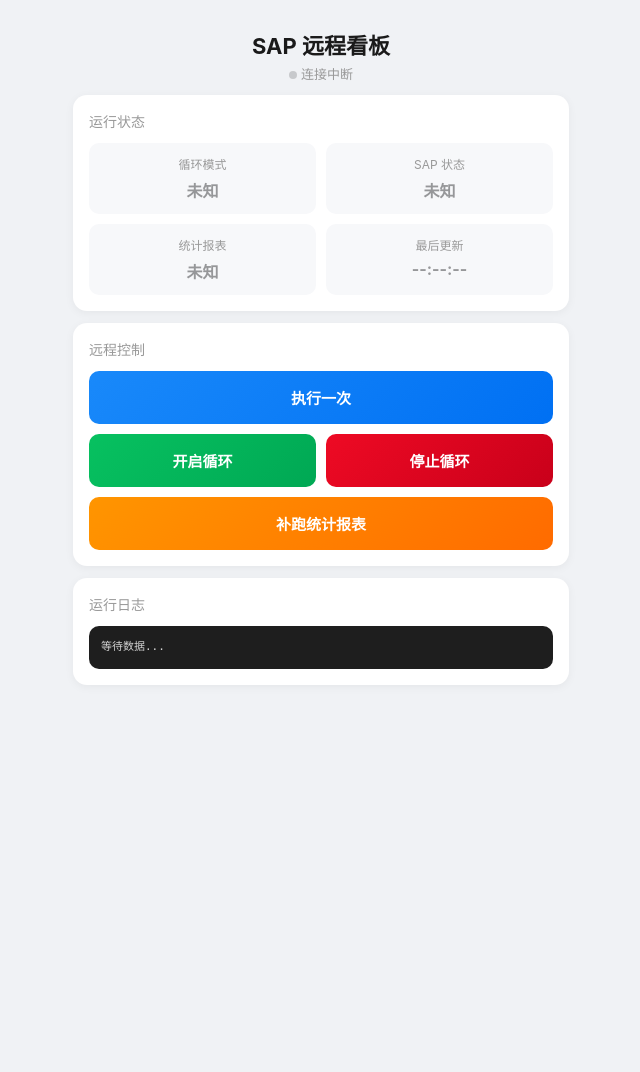
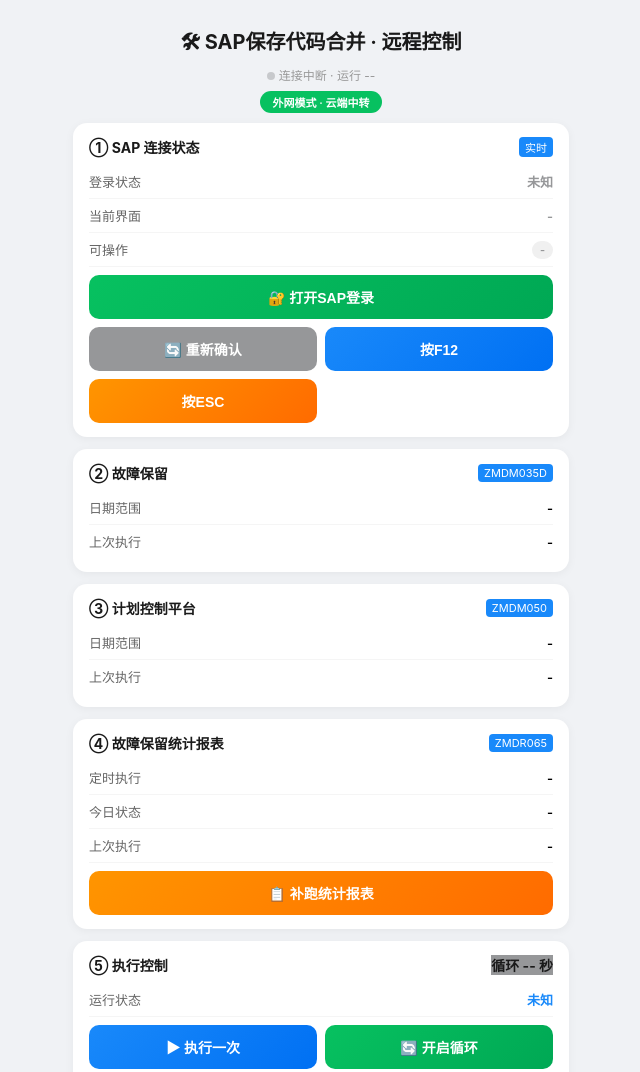
Before and after one commit to zzJohnz/sap-remote-panel, a plain HTML site: page index.html in a window 1280 px wide. Shown: the top 1072 px of the page, without its empty margins (319-959 px from the left). Before the commit the page ends 800 px from the top, so only its background shows below. Drawn offline with nearby package versions, Linux system fonts and the light colour scheme; no server answers.

Commit message:
update remote panel to unified v2 UI

```diff
--- a/index.html
+++ b/index.html
@@ -3,85 +3,110 @@
 <head>
 <meta charset="UTF-8">
 <meta name="viewport" content="width=device-width, initial-scale=1.0, maximum-scale=1.0, user-scalable=no">
-<title>SAP远程看板</title>
+<title>SAP保存代码合并 - 远程控制</title>
 <style>
 *{margin:0;padding:0;box-sizing:border-box;-webkit-tap-highlight-color:transparent}
-body{font-family:-apple-system,BlinkMacSystemFont,"Segoe UI",Roboto,Arial,sans-serif;background:#f0f2f5;min-height:100vh;padding:12px;max-width:520px;margin:0 auto}
-.header{text-align:center;padding:16px 0 12px}
-.header h1{font-size:22px;color:#1a1a1a;font-weight:700}
-.header .sub{font-size:13px;color:#999;margin-top:4px}
-.card{background:#fff;border-radius:14px;padding:16px;margin-bottom:12px;box-shadow:0 2px 10px rgba(0,0,0,0.05)}
-.card-title{font-size:14px;color:#999;margin-bottom:12px;font-weight:500}
-.status-grid{display:grid;grid-template-columns:1fr 1fr;gap:10px}
-.status-item{background:#f7f8fa;border-radius:10px;padding:12px;text-align:center}
-.status-item .label{font-size:12px;color:#999;margin-bottom:6px}
-.status-item .value{font-size:16px;font-weight:700}
-.value.green{color:#07c160}
-.value.orange{color:#ff9500}
-.value.red{color:#ee0a24}
-.value.blue{color:#1989fa}
-.value.gray{color:#969799}
-.btn-grid{display:grid;grid-template-columns:1fr 1fr;gap:10px}
-.btn{padding:16px 12px;border:none;border-radius:10px;font-size:15px;font-weight:600;color:#fff;cursor:pointer;transition:all 0.15s}
+body{font-family:-apple-system,BlinkMacSystemFont,"Segoe UI",Roboto,"Microsoft YaHei",sans-serif;background:#f0f2f5;min-height:100vh;padding:12px;max-width:520px;margin:0 auto}
+.topbar{text-align:center;padding:14px 0 10px}
+h1{font-size:20px;color:#1a1a1a;font-weight:700}
+.sub{font-size:12px;color:#999;margin-top:4px;margin-bottom:8px}
+.mode-badge{display:inline-block;background:#07c160;color:#fff;font-size:11px;font-weight:600;padding:3px 12px;border-radius:12px}
+.card{background:#fff;border-radius:14px;padding:14px 16px;margin-bottom:12px;box-shadow:0 2px 10px rgba(0,0,0,0.05)}
+.card-title{font-size:14px;font-weight:700;color:#1a1a1a;margin-bottom:8px;display:flex;justify-content:space-between;align-items:center}
+.card-title .tag{font-size:11px;color:#fff;background:#1989fa;border-radius:4px;padding:2px 6px;font-weight:400}
+.card-title .tag-gray{background:#969799}
+.status-row{display:flex;justify-content:space-between;align-items:center;padding:7px 0;border-bottom:1px solid #f5f5f5}
+.status-row:last-child{border-bottom:none}
+.label{color:#666;font-size:13px}
+.value{font-weight:600;font-size:13px}
+.value.green{color:#07c160}.value.orange{color:#ff9500}.value.red{color:#ee0a24}.value.blue{color:#1989fa}.value.gray{color:#969799}
+.badge{display:inline-block;padding:2px 8px;border-radius:10px;font-size:11px;font-weight:600}
+.badge-green{background:#e8f8ef;color:#07c160}.badge-orange{background:#fff4e6;color:#ff9500}.badge-red{background:#fee;color:#ee0a24}.badge-gray{background:#f0f0f0;color:#969799}
+.btn-grid{display:grid;grid-template-columns:1fr 1fr;gap:8px;margin-top:8px}
+.btn{padding:12px 0;border:none;border-radius:10px;font-size:14px;font-weight:600;color:#fff;cursor:pointer;transition:all 0.15s;text-align:center}
 .btn:active{transform:scale(0.96);opacity:0.8}
 .btn:disabled{opacity:0.5;cursor:not-allowed}
 .btn-blue{background:linear-gradient(135deg,#1989fa,#0070f3)}
 .btn-green{background:linear-gradient(135deg,#07c160,#00a854)}
 .btn-red{background:linear-gradient(135deg,#ee0a24,#c9001a)}
 .btn-orange{background:linear-gradient(135deg,#ff9500,#ff6b00)}
+.btn-gray{background:#969799}
 .btn-full{grid-column:1/-1}
-.log-box{background:#1e1e1e;color:#d4d4d4;border-radius:10px;padding:12px;font-family:Consolas,Monaco,monospace;font-size:11px;line-height:1.7;max-height:280px;overflow-y:auto;white-space:pre-wrap;word-break:break-all}
+.log-box{background:#1e1e1e;color:#d4d4d4;border-radius:10px;padding:10px;font-family:Consolas,Monaco,monospace;font-size:11px;line-height:1.7;max-height:260px;overflow-y:auto;white-space:pre-wrap;word-break:break-all}
 .log-box .err{color:#f48771}
 .log-box .ok{color:#73c991}
 .dot{display:inline-block;width:8px;height:8px;border-radius:50%;margin-right:4px;animation:pulse 1.5s infinite}
 .dot.online{background:#07c160}
 .dot.offline{background:#969799}
 @keyframes pulse{0%,100%{opacity:1}50%{opacity:0.4}}
+.footer{text-align:center;color:#999;font-size:11px;margin-top:10px;padding-bottom:10px}
 </style>
 </head>
 <body>
 
-<div class="header">
-  <h1>SAP 远程看板</h1>
-  <div class="sub"><span class="dot offline" id="connDot"></span><span id="connText">连接中...</span></div>
+<div class="topbar">
+  <h1>🛠 SAP保存代码合并 · 远程控制</h1>
+  <div class="sub"><span class="dot offline" id="connDot"></span><span id="connText">连接中...</span> · 运行 <span id="appTime">--</span></div>
+  <div class="mode-badge">外网模式 · 云端中转</div>
 </div>
 
+<!-- ① SAP 连接状态 -->
 <div class="card">
-  <div class="card-title">运行状态</div>
-  <div class="status-grid">
-    <div class="status-item">
-      <div class="label">循环模式</div>
-      <div class="value gray" id="loopStatus">未知</div>
-    </div>
-    <div class="status-item">
-      <div class="label">SAP 状态</div>
-      <div class="value gray" id="sapStatus">未知</div>
-    </div>
-    <div class="status-item">
-      <div class="label">统计报表</div>
-      <div class="value gray" id="statsStatus">未知</div>
-    </div>
-    <div class="status-item">
-      <div class="label">最后更新</div>
-      <div class="value gray" id="lastUpdate">--:--:--</div>
-    </div>
+  <div class="card-title">① SAP 连接状态 <span class="tag">实时</span></div>
+  <div class="status-row"><span class="label">登录状态</span><span class="value gray" id="loginStatus">未知</span></div>
+  <div class="status-row"><span class="label">当前界面</span><span class="value gray" id="currentSap">-</span></div>
+  <div class="status-row"><span class="label">可操作</span><span class="badge badge-gray" id="canOperate">-</span></div>
+  <div class="btn-grid">
+    <button class="btn btn-green btn-full" onclick="sendCommand('login')">🔐 打开SAP登录</button>
+    <button class="btn btn-gray" onclick="sendCommand('recheck')">🔄 重新确认</button>
+    <button class="btn btn-blue" onclick="sendCommand('f12')">按F12</button>
+    <button class="btn btn-orange" onclick="sendCommand('esc')">按ESC</button>
   </div>
 </div>
 
+<!-- ② 故障保留 -->
 <div class="card">
-  <div class="card-title">远程控制</div>
+  <div class="card-title">② 故障保留 <span class="tag">ZMDM035D</span></div>
+  <div class="status-row"><span class="label">日期范围</span><span class="value" id="gzblRange">-</span></div>
+  <div class="status-row"><span class="label">上次执行</span><span class="value" id="gzblResult">-</span></div>
+</div>
+
+<!-- ③ 计划控制平台 -->
+<div class="card">
+  <div class="card-title">③ 计划控制平台 <span class="tag">ZMDM050</span></div>
+  <div class="status-row"><span class="label">日期范围</span><span class="value" id="jhkzptRange">-</span></div>
+  <div class="status-row"><span class="label">上次执行</span><span class="value" id="jhkzptResult">-</span></div>
+</div>
+
+<!-- ④ 统计报表 -->
+<div class="card">
+  <div class="card-title">④ 故障保留统计报表 <span class="tag">ZMDR065</span></div>
+  <div class="status-row"><span class="label">定时执行</span><span class="value" id="statsTime">-</span></div>
+  <div class="status-row"><span class="label">今日状态</span><span class="value" id="statsStatus">-</span></div>
+  <div class="status-row"><span class="label">上次执行</span><span class="value" id="statsResult">-</span></div>
   <div class="btn-grid">
-    <button class="btn btn-blue btn-full" onclick="sendCommand('runonce')">执行一次</button>
-    <button class="btn btn-green" onclick="sendCommand('loop')">开启循环</button>
-    <button class="btn btn-red" onclick="sendCommand('stop')">停止循环</button>
-    <button class="btn btn-orange btn-full" onclick="sendCommand('runstats')">补跑统计报表</button>
+    <button class="btn btn-orange btn-full" onclick="sendCommand('runstats')">📋 补跑统计报表</button>
   </div>
 </div>
 
+<!-- ⑤ 执行控制 -->
 <div class="card">
-  <div class="card-title">运行日志</div>
+  <div class="card-title">⑤ 执行控制 <span class="tag-gray" id="loopSec">循环 -- 秒</span></div>
+  <div class="status-row"><span class="label">运行状态</span><span class="value blue" id="loopStatus">未知</span></div>
+  <div class="btn-grid">
+    <button class="btn btn-blue" onclick="sendCommand('runonce')">▶ 执行一次</button>
+    <button class="btn btn-green" onclick="sendCommand('loop')">🔄 开启循环</button>
+    <button class="btn btn-red" onclick="sendCommand('stop')">⏹ 停止</button>
+  </div>
+</div>
+
+<!-- ⑥ 运行日志 -->
+<div class="card">
+  <div class="card-title">⑥ 运行日志 <span class="tag-gray">最近20条</span></div>
   <div class="log-box" id="logBox">等待数据...</div>
 </div>
+
+<div class="footer">最后云端更新 <span id="lastUpdate">--:--:--</span></div>
 
 <script src="https://cdn.jsdelivr.net/npm/@supabase/supabase-js@2"></script>
 <script>
@@ -113,8 +138,14 @@
 
 function escapeHtml(s) {
   var d = document.createElement('div');
-  d.textContent = s;
+  d.textContent = s == null ? '' : s;
   return d.innerHTML;
+}
+
+function setVal(id, text, cls) {
+  var el = document.getElementById(id);
+  el.textContent = text == null || text === '' ? '-' : text;
+  if (cls) el.className = 'value ' + cls;
 }
 
 async function loadStatus() {
@@ -124,17 +155,49 @@
     if (result.error) throw result.error;
     var data = result.data;
     if (data) {
-      document.getElementById('loopStatus').textContent = data.loop_status || '未知';
-      document.getElementById('loopStatus').className = 'value ' + (data.loop_enabled ? 'green' : 'blue');
-      document.getElementById('sapStatus').textContent = data.sap_busy ? '执行中' : '空闲';
-      document.getElementById('sapStatus').className = 'value ' + (data.sap_busy ? 'orange' : 'green');
-      document.getElementById('statsStatus').textContent = data.stats_status || '未知';
+      // ① SAP 连接状态
+      var ls = document.getElementById('loginStatus');
+      ls.textContent = data.login_status || '未知';
+      ls.className = 'value ' + (data.can_operate ? 'green' : (data.login_status === '已登录' ? 'orange' : 'gray'));
+      setVal('currentSap', data.current_sap);
+      var co = document.getElementById('canOperate');
+      co.textContent = data.can_operate ? '✓ 可以操作' : '✗ 不可操作';
+      co.className = 'badge ' + (data.can_operate ? 'badge-green' : 'badge-orange');
+      // ② 故障保留
+      var gs = data.gzbl_start || '', ge = data.gzbl_end || '';
+      setVal('gzblRange', (gs ? gs.slice(0,10) : '') + ' ~ ' + (ge ? ge.slice(0,10) : ''));
+      setVal('gzblResult', data.gzbl_result, String(data.gzbl_result||'').indexOf('✅')>=0 ? 'green' : (String(data.gzbl_result||'').indexOf('❌')>=0 ? 'red' : ''));
+      // ③ 计划控制平台
+      var js2 = data.jhkzpt_start || '', je = data.jhkzpt_end || '';
+      setVal('jhkzptRange', (js2 ? js2.slice(0,10) : '') + ' ~ ' + (je ? je.slice(0,10) : ''));
+      setVal('jhkzptResult', data.jhkzpt_result, String(data.jhkzpt_result||'').indexOf('✅')>=0 ? 'green' : (String(data.jhkzpt_result||'').indexOf('❌')>=0 ? 'red' : ''));
+      // ④ 统计报表
+      setVal('statsTime', data.stats_time);
+      var st = document.getElementById('statsStatus');
+      st.textContent = data.stats_status || '-';
+      st.className = 'value ' + (String(data.stats_status||'').indexOf('✅')>=0 ? 'green' : (String(data.stats_status||'').indexOf('❌')>=0 ? 'red' : 'gray'));
+      setVal('statsResult', data.stats_result, String(data.stats_result||'').indexOf('✅')>=0 ? 'green' : (String(data.stats_result||'').indexOf('❌')>=0 ? 'red' : ''));
+      // ⑤ 执行控制
+      document.getElementById('loopSec').textContent = '循环 ' + (data.loop_seconds || '--') + ' 秒';
+      var l2 = document.getElementById('loopStatus');
+      l2.textContent = data.loop_status || '-';
+      l2.className = 'value ' + (data.loop_enabled ? 'green' : 'blue');
+      // ⑥ 日志
+      var logs = data.recent_logs || [];
+      var logBox = document.getElementById('logBox');
+      logBox.innerHTML = logs.map(function(l) {
+        if (l.indexOf('❌') >= 0 || l.indexOf('出错') >= 0 || l.indexOf('失败') >= 0) return '<span class="err">' + escapeHtml(l) + '</span>';
+        if (l.indexOf('✅') >= 0 || l.indexOf('成功') >= 0 || l.indexOf('完成') >= 0) return '<span class="ok">' + escapeHtml(l) + '</span>';
+        return escapeHtml(l);
+      }).join('\n');
+      logBox.scrollTop = logBox.scrollHeight;
+      // 时长 + 更新时间
+      setVal('appTime', data.app_time);
       if (data.updated_at) {
         var d = new Date(data.updated_at);
         document.getElementById('lastUpdate').textContent = d.toLocaleTimeString('zh-CN');
-        // 心跳检测：超过5秒未更新视为连接中，继续每秒重试
         var age = (Date.now() - d.getTime()) / 1000;
-        if (age > 5) {
+        if (age > 15) {
           setConnStatus(false, '连接中...（' + Math.floor(age) + '秒）');
           setButtonsEnabled(false);
         } else {
@@ -145,14 +208,6 @@
         setConnStatus(false, '无数据');
         setButtonsEnabled(false);
       }
-      var logs = data.recent_logs || [];
-      var logBox = document.getElementById('logBox');
-      logBox.innerHTML = logs.map(function(l) {
-        if (l.indexOf('❌') >= 0 || l.indexOf('出错') >= 0 || l.indexOf('失败') >= 0) return '<span class="err">' + escapeHtml(l) + '</span>';
-        if (l.indexOf('✅') >= 0 || l.indexOf('成功') >= 0 || l.indexOf('完成') >= 0) return '<span class="ok">' + escapeHtml(l) + '</span>';
-        return escapeHtml(l);
-      }).join('\n');
-      logBox.scrollTop = logBox.scrollHeight;
     } else {
       setConnStatus(false, '无数据');
       setButtonsEnabled(false);
@@ -164,8 +219,8 @@
 
 async function sendCommand(cmd) {
   if (!supabaseClient) { alert('未连接'); return; }
-  var names = {runonce:'执行一次', loop:'开启循环', stop:'停止循环', runstats:'补跑统计报表'};
-  if (!confirm('确认执行：' + names[cmd] + ' ?')) return;
+  var names = {runonce:'执行一次', loop:'开启循环', stop:'停止', runstats:'补跑统计报表', login:'打开SAP登录', recheck:'重新确认SAP界面', f12:'按F12', esc:'按ESC'};
+  if (!confirm('确认执行：' + (names[cmd] || cmd) + ' ?')) return;
   try {
     var result = await supabaseClient.from('sap_commands').insert([{ command: cmd, status: 'pending' }]).select();
     if (result.error) throw result.error;
```
